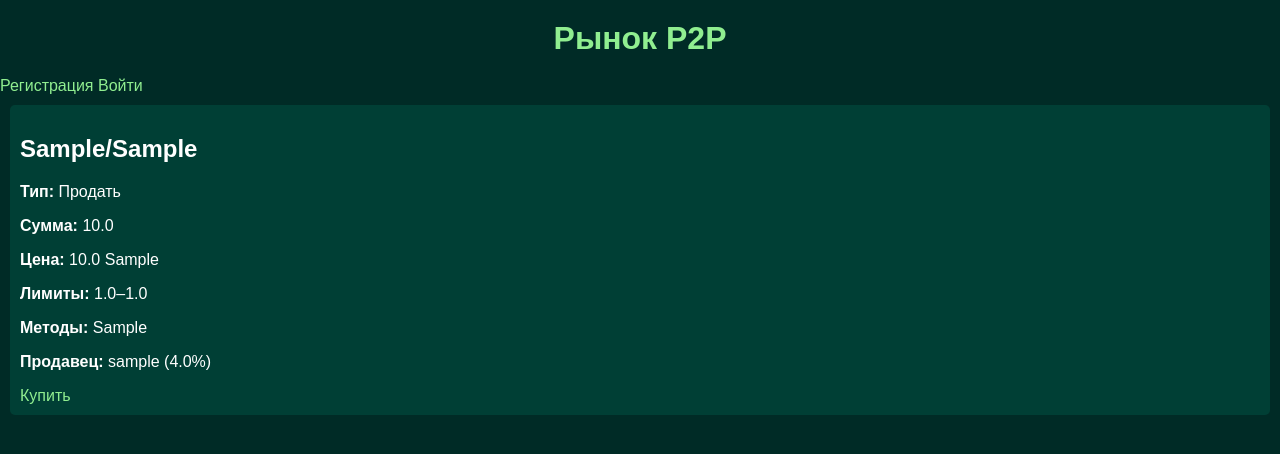
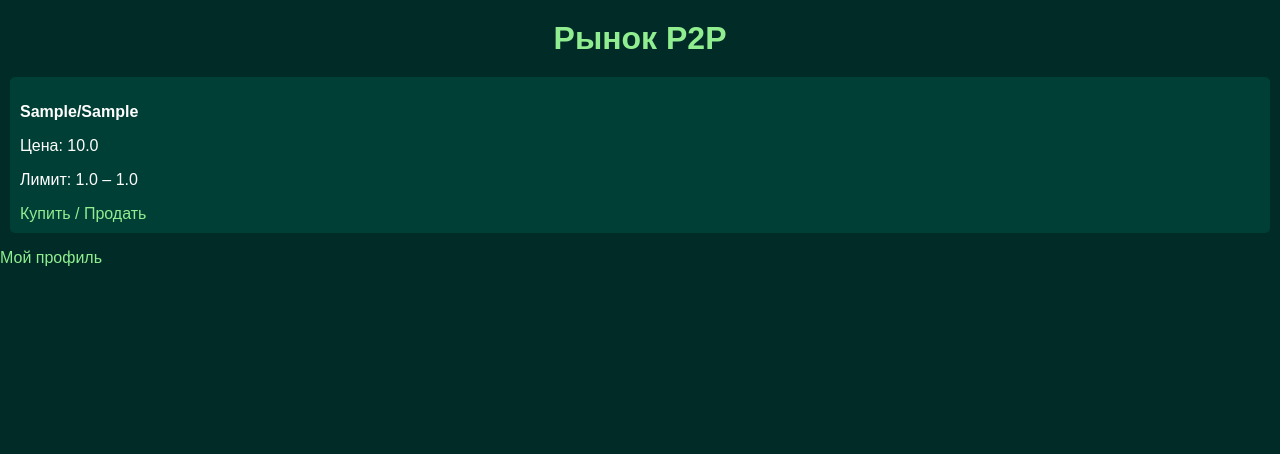
Before and after one commit to Yupara/P2pppppppppp, a FastAPI app: page /market in a window 1280 px wide. Shown: the top 454 px of the page. Run offline with FastAPI, Linux system fonts and the light colour scheme; the visitor is signed in with stand-in values (Sample User, id 1); tables that the repository leaves empty hold one stand-in row (values such as "Sample post").

Commit message:
Update market.html

```diff
--- a/templates/market.html
+++ b/templates/market.html
@@ -1,46 +1,28 @@
 <!DOCTYPE html>
-<html lang="ru">
+<html>
 <head>
-  <meta charset="UTF-8">
-  <title>Рынок P2P</title>
   <link rel="stylesheet" href="/static/styles.css">
-  <!-- inline стили см. выше -->
 </head>
 <body>
-  <header>
-    <h1>Рынок P2P</h1>
-    <div class="user-menu">
-      {% if user %}
-        <span>{{ user.username }}</span>
-        <a href="/profile">Профиль</a>
-        <a href="/logout">Выйти</a>
-      {% else %}
-        <a href="/register">Регистрация</a>
-        <a href="/login">Войти</a>
-      {% endif %}
-    </div>
-  </header>
-  <div class="filters">
-    <!-- селекторы как в предыдущем примере -->
-  </div>
-  <div id="ads-list">
+  <h1>Рынок P2P</h1>
+
+  <!-- Выводим объявления -->
+  <div class="ads">
     {% for ad in ads %}
       <div class="ad-card">
-        <h2>{{ ad.crypto }}/{{ ad.fiat }}</h2>
-        <p><strong>Тип:</strong> {{ ad.type == 'buy' and 'Купить' or 'Продать' }}</p>
-        <p><strong>Сумма:</strong> {{ ad.amount }}</p>
-        <p><strong>Цена:</strong> {{ ad.price }} {{ ad.fiat }}</p>
-        <p><strong>Лимиты:</strong> {{ ad.min_limit }}–{{ ad.max_limit }}</p>
-        <p><strong>Методы:</strong> {{ ad.payment_methods.replace(',', ', ') }}</p>
-        <p><strong>Продавец:</strong> {{ ad.user.username }} ({{ ad.user_rating }}%)</p>
-        <a href="/create_order/{{ ad.id }}">Купить</a>
+        <p><strong>{{ ad.crypto }}/{{ ad.fiat }}</strong></p>
+        <p>Цена: {{ ad.price }}</p>
+        <p>Лимит: {{ ad.min_limit }} – {{ ad.max_limit }}</p>
+        <a href="/create_order/{{ ad.id }}">Купить / Продать</a>
       </div>
-    {% else %}
-      <p style="text-align:center;">Пока нет объявлений.</p>
     {% endfor %}
   </div>
-  <script>
-    /* applyFilter() как ранее */
-  </script>
+
+  <!-- Опционально: если есть сессия, показать профиль -->
+  {% if request.session.get('user_id') %}
+    <p><a href="/profile">Мой профиль</a></p>
+  {% else %}
+    <p><a href="/login">Войти</a> | <a href="/register">Регистрация</a></p>
+  {% endif %}
 </body>
 </html>
```
